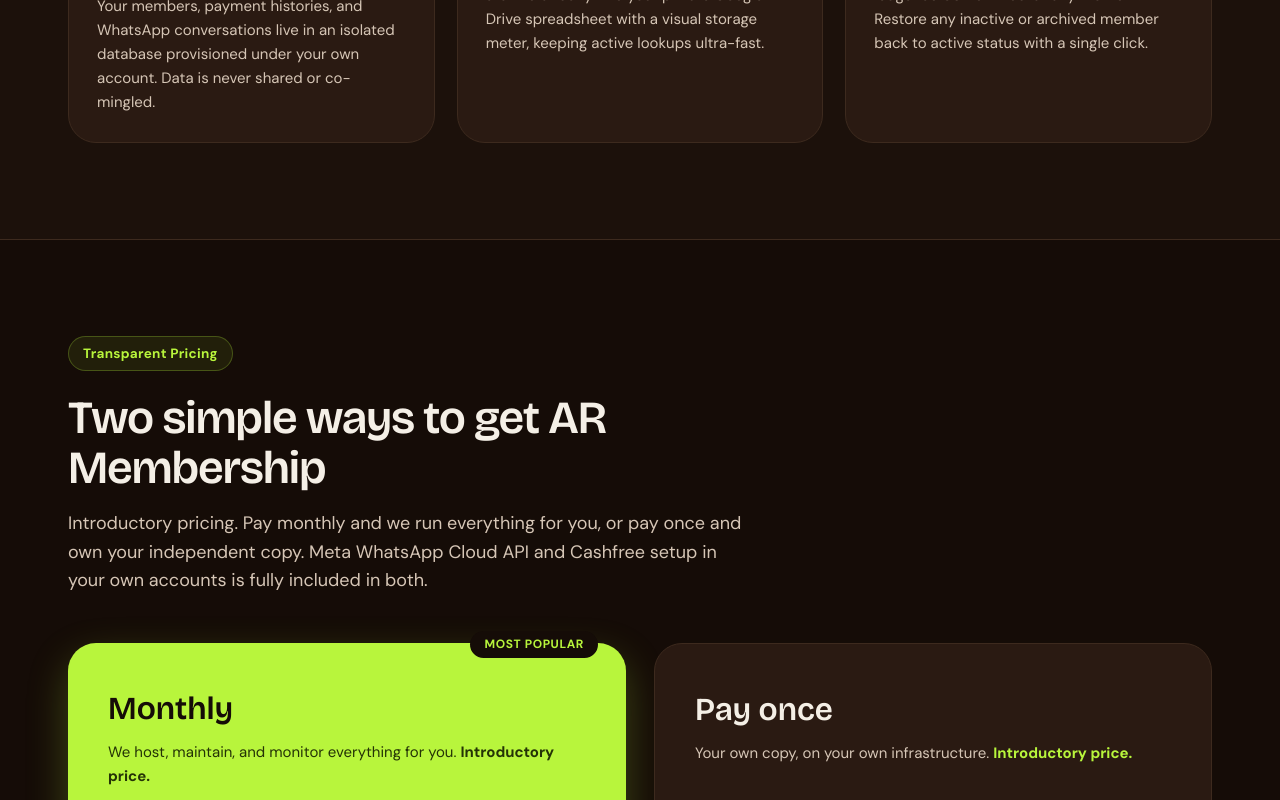
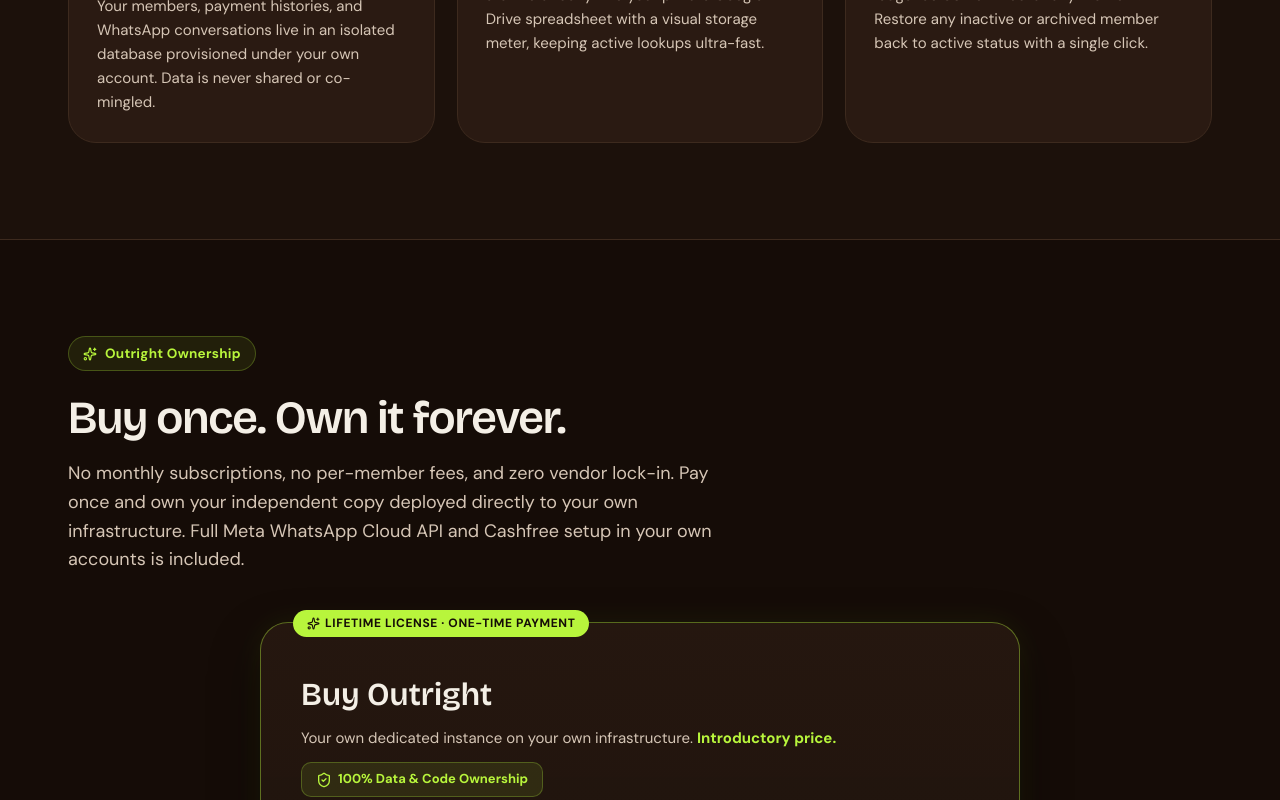
Before and after one commit to adil-rahman-3063/AR-Membership-manager, a Next.js app: page / in a window 1280 px wide. Shown: the part 6826-7626 px from the top of the page. Built offline with nearby package versions, Linux system fonts and the light colour scheme.

Commit message:
feat(pricing): update to outright buying with slashed ₹15,000 to ₹10,599 and ₹500 setup fee

```diff
--- a/src/app/layout.tsx
+++ b/src/app/layout.tsx
@@ -42,20 +42,8 @@ const jsonLd = {
   "offers": [
     {
       "@type": "Offer",
-      "name": "Monthly Plan",
-      "price": "599",
-      "priceCurrency": "INR",
-      "priceSpecification": {
-        "@type": "UnitPriceSpecification",
-        "price": "599",
-        "priceCurrency": "INR",
-        "unitText": "MONTH"
-      }
-    },
-    {
-      "@type": "Offer",
-      "name": "Pay Once Plan",
-      "price": "15000",
+      "name": "Buy Outright Plan",
+      "price": "10599",
       "priceCurrency": "INR"
     }
   ],
--- a/src/components/DemoModal.tsx
+++ b/src/components/DemoModal.tsx
@@ -20,7 +20,7 @@ export default function DemoModal({ isOpen, onClose, selectedPlan }: DemoModalPr
   const handleLaunchWhatsApp = (e: React.FormEvent) => {
     e.preventDefault();
     const query = encodeURIComponent(
-      `Hi AR team! I would like a live demo of AR Membership.\n\nBusiness Name: ${businessName || "My Business"}\nCategory: ${category}\nPhone: ${phone || "Not specified"}\nInterested Plan: ${selectedPlan || "Monthly (₹599/mo)"}`
+      `Hi AR team! I would like a live demo of AR Membership.\n\nBusiness Name: ${businessName || "My Business"}\nCategory: ${category}\nPhone: ${phone || "Not specified"}\nInterested Plan: ${selectedPlan || "Buy Outright (₹10,599 + ₹500 setup)"}`
     );
     window.open(`https://wa.me/919876543210?text=${query}`, "_blank");
     setSubmitted(true);
--- a/src/components/Pricing.tsx
+++ b/src/components/Pricing.tsx
@@ -1,104 +1,258 @@
 "use client";
 
 import React from "react";
-import { Check, MessageCircle, Info } from "lucide-react";
+import { Check, MessageCircle, Info, Sparkles, ShieldCheck } from "lucide-react";
 import { getWhatsAppPlanUrl } from "@/lib/constants";
 
 export default function Pricing() {
+  const features = [
+    "Meta WhatsApp Cloud API set up in your own official business account",
+    "Cashfree payment gateway configured with 0% platform fee on first ₹20L",
+    "Deployed directly to your own Cloudflare account on your email",
+    "Private isolated database & real-time automatic backup to Google Sheets",
+    "Branded WhatsApp message templates with 1-tap instant UPI payment links",
+    "Automated 9:00 AM renewal alerts, overdue reminders & instant receipts",
+    "14 days of dedicated post-launch onboarding, staff training & handover",
+    "Lifetime usage with zero recurring monthly or annual fees to us",
+  ];
+
   return (
     <section className="sec" id="pricing">
       <div className="wrap">
         <div className="sec-header">
           <div className="eyebrow">
-            <span>Transparent Pricing</span>
+            <Sparkles size={14} />
+            <span>Outright Ownership</span>
           </div>
-          <h2 className="h">Two simple ways to get AR Membership</h2>
+          <h2 className="h">Buy once. Own it forever.</h2>
           <p className="sub">
-            Introductory pricing. Pay monthly and we run everything for you, or
-            pay once and own your independent copy. Meta WhatsApp Cloud API and
-            Cashfree setup in your own accounts is fully included in both.
+            No monthly subscriptions, no per-member fees, and zero vendor lock-in.
+            Pay once and own your independent copy deployed directly to your own infrastructure.
+            Full Meta WhatsApp Cloud API and Cashfree setup in your own accounts is included.
           </p>
         </div>
 
-        <div className="split">
-          {/* Plan 1: Monthly (Hot) */}
-          <div className="plan hot">
-            <span className="plan-badge">Most Popular</span>
+        <div style={{ maxWidth: "760px", margin: "24px auto 0" }}>
+          <div
+            className="plan"
+            style={{
+              position: "relative",
+              border: "1px solid rgba(184, 245, 60, 0.4)",
+              boxShadow: "0 20px 50px rgba(0, 0, 0, 0.45), 0 0 30px rgba(184, 245, 60, 0.08)",
+              background: "linear-gradient(180deg, rgba(38, 24, 16, 0.95) 0%, rgba(22, 14, 9, 0.98) 100%)",
+            }}
+          >
+            <div
+              style={{
+                position: "absolute",
+                top: "-13px",
+                left: "32px",
+                background: "var(--lime-accent)",
+                color: "var(--text-dark)",
+                fontSize: "12px",
+                fontWeight: 800,
+                padding: "4px 14px",
+                borderRadius: "999px",
+                textTransform: "uppercase",
+                letterSpacing: "0.05em",
+                display: "inline-flex",
+                alignItems: "center",
+                gap: "5px",
+              }}
+            >
+              <Sparkles size={13} />
+              <span>Lifetime License · One-Time Payment</span>
+            </div>
+
             <div>
-              <h3>Monthly</h3>
-              <p className="plan-sub">
-                We host, maintain, and monitor everything for you.{" "}
-                <b>Introductory price.</b>
+              <div
+                style={{
+                  display: "flex",
+                  justifyContent: "space-between",
+                  alignItems: "flex-start",
+                  flexWrap: "wrap",
+                  gap: "12px",
+                  marginTop: "6px",
+                }}
+              >
+                <div>
+                  <h3 style={{ margin: "0 0 6px" }}>Buy Outright</h3>
+                  <p className="plan-sub">
+                    Your own dedicated instance on your own infrastructure.{" "}
+                    <b style={{ color: "var(--lime-accent)" }}>Introductory price.</b>
+                  </p>
+                </div>
+
+                <div
+                  style={{
+                    background: "rgba(184, 245, 60, 0.1)",
+                    border: "1px solid rgba(184, 245, 60, 0.25)",
+                    padding: "6px 14px",
+                    borderRadius: "10px",
+                    fontSize: "13px",
+                    fontWeight: 700,
+                    color: "var(--lime-accent)",
+                    display: "inline-flex",
+                    alignItems: "center",
+                    gap: "6px",
+                  }}
+                >
+                  <ShieldCheck size={16} />
+                  <span>100% Data & Code Ownership</span>
+                </div>
+              </div>
+
+              <div
+                className="price"
+                style={{
+                  margin: "24px 0 8px",
+                  display: "flex",
+                  alignItems: "baseline",
+                  flexWrap: "wrap",
+                  gap: "10px",
+                }}
+              >
+                <span
+                  style={{
+                    fontSize: "26px",
+                    fontWeight: 600,
+                    color: "var(--text-subtle)",
+                    textDecoration: "line-through",
+                    textDecorationColor: "#ef4444",
+                    textDecorationThickness: "2.5px",
+                  }}
+                >
+                  ₹15,000
+                </span>
+                <span style={{ fontSize: "44px", fontWeight: 800, color: "var(--text-primary)" }}>
+                  ₹10,599
+                </span>
+                <span style={{ fontSize: "16px", fontWeight: 500, color: "var(--text-muted)" }}>
+                  one-time license
+                </span>
+                <span
+                  style={{
+                    fontSize: "12px",
+                    fontWeight: 800,
+                    background: "rgba(184, 245, 60, 0.15)",
+                    color: "var(--lime-accent)",
+                    border: "1px solid rgba(184, 245, 60, 0.3)",
+                    padding: "3px 9px",
+                    borderRadius: "6px",
+                    letterSpacing: "0.03em",
+                    textTransform: "uppercase",
+                  }}
+                >
+                  Save ₹4,401
+                </span>
+              </div>
+
+              <div
+                style={{
+                  display: "inline-flex",
+                  alignItems: "center",
+                  gap: "8px",
+                  background: "rgba(255, 255, 255, 0.04)",
+                  border: "1px solid var(--border-subtle)",
+                  padding: "6px 14px",
+                  borderRadius: "8px",
+                  fontSize: "13.5px",
+                  color: "var(--text-muted)",
+                  margin: "0 0 20px",
+                  flexWrap: "wrap",
+                }}
+              >
+                <span style={{ color: "var(--lime-accent)", fontWeight: 700 }}>
+                  + ₹500 one-time setup fee
+                </span>
+                <span style={{ color: "var(--text-subtle)" }}>•</span>
+                <span>Includes complete Meta WhatsApp Cloud API, Cloudflare & Cashfree deployment</span>
+              </div>
+
+              <p style={{ fontSize: "14px", color: "var(--text-muted)", margin: "0 0 24px" }}>
+                Everything configured, verified, and handed over ready to collect payments.
               </p>
 
-              <div className="price">
-                ₹599 <span>/ month</span>
+              <div
+                style={{
+                  display: "grid",
+                  gridTemplateColumns: "repeat(auto-fit, minmax(280px, 1fr))",
+                  gap: "14px 20px",
+                  margin: "24px 0 32px",
+                  padding: "20px",
+                  background: "rgba(10, 6, 4, 0.4)",
+                  borderRadius: "16px",
+                  border: "1px solid var(--border-subtle)",
+                }}
+              >
+                {features.map((feat, idx) => (
+                  <div
+                    key={idx}
+                    style={{
+                      display: "flex",
+                      alignItems: "flex-start",
+                      gap: "10px",
+                      fontSize: "14.5px",
+                      color: "#e8dccf",
+                      lineHeight: 1.45,
+                    }}
+                  >
+                    <div
+                      style={{
+                        width: "20px",
+                        height: "20px",
+                        borderRadius: "50%",
+                        background: "rgba(184, 245, 60, 0.15)",
+                        color: "var(--lime-accent)",
+                        display: "flex",
+                        alignItems: "center",
+                        justifyContent: "center",
+                        flexShrink: 0,
+                        marginTop: "2px",
+                      }}
+                    >
+                      <Check size={12} strokeWidth={3} />
+                    </div>
+                    <span>{feat}</span>
+                  </div>
+                ))}
               </div>
-
-              <ul>
-                <li>
-                  Meta WhatsApp API & Cashfree set up in your own accounts, included
-                </li>
-                <li>Private database & Google Sheets backup created on your email</li>
-                <li>Managed high-availability cloud hosting & automated monitoring</li>
-                <li>Ready to collect in 2–3 days, zero lock-in, cancel anytime</li>
-                <li>Continuous software updates & priority WhatsApp support</li>
-              </ul>
             </div>
 
-            <a
-              href={getWhatsAppPlanUrl("Monthly Plan ₹599/mo")}
-              target="_blank"
-              rel="noopener noreferrer"
-              className="btn"
-              style={{ width: "100%" }}
-            >
-              <MessageCircle size={16} />
-              <span>Start Monthly Plan</span>
-            </a>
-          </div>
+            <div>
+              <a
+                href={getWhatsAppPlanUrl("Buy Outright Plan ₹10,599 + ₹500 setup")}
+                target="_blank"
+                rel="noopener noreferrer"
+                className="btn lg"
+                style={{ width: "100%", justifyContent: "center" }}
+              >
+                <MessageCircle size={18} />
+                <span>Buy Outright on WhatsApp (₹10,599 + ₹500 setup)</span>
+              </a>
 
-          {/* Plan 2: Pay Once */}
-          <div className="plan">
-            <div>
-              <h3>Pay once</h3>
-              <p className="plan-sub">
-                Your own copy, on your own infrastructure.{" "}
-                <b style={{ color: "var(--lime-accent)" }}>Introductory price.</b>
-              </p>
-
-              <div className="price">
-                ₹15,000 <span>one time</span>
+              <div
+                style={{
+                  display: "flex",
+                  justifyContent: "center",
+                  alignItems: "center",
+                  gap: "18px",
+                  flexWrap: "wrap",
+                  marginTop: "16px",
+                  fontSize: "12.5px",
+                  color: "var(--text-subtle)",
+                }}
+              >
+                <span>✓ Ready to collect in 48–72 hours</span>
+                <span>✓ 14 days dedicated handover support</span>
+                <span>✓ Free member migration assistance</span>
               </div>
-
-              <ul>
-                <li>
-                  Meta WhatsApp API & Cashfree set up in your own accounts, included
-                </li>
-                <li>
-                  Deployed directly to your own Cloudflare account on your email
-                </li>
-                <li>Your own isolated database & Google Sheets real-time backup</li>
-                <li>14 days of dedicated post-launch onboarding & handover support</li>
-                <li>Lifetime usage with zero recurring subscription fees to us</li>
-              </ul>
             </div>
-
-            <a
-              href={getWhatsAppPlanUrl("Pay Once Plan ₹15,000")}
-              target="_blank"
-              rel="noopener noreferrer"
-              className="btn ghost"
-              style={{ width: "100%" }}
-            >
-              <MessageCircle size={16} />
-              <span>Buy Outright (One-Time)</span>
-            </a>
           </div>
         </div>
 
         {/* Transparent Note */}
-        <div className="pricing-note">
+        <div className="pricing-note" style={{ maxWidth: "760px", margin: "24px auto 0" }}>
           <div style={{ display: "flex", gap: "10px", alignItems: "flex-start" }}>
             <Info size={20} color="var(--lime-accent)" style={{ flexShrink: 0, marginTop: "2px" }} />
             <div>
--- a/src/components/RoiCalculator.tsx
+++ b/src/components/RoiCalculator.tsx
@@ -117,9 +117,9 @@ export default function RoiCalculator() {
                 </div>
               </div>
               <div>
-                <div style={{ fontSize: "11px", color: "var(--text-subtle)" }}>AR Cost</div>
+                <div style={{ fontSize: "11px", color: "var(--text-subtle)" }}>AR Monthly Fee</div>
                 <div style={{ fontSize: "18px", fontWeight: 700, color: "var(--lime-accent)" }}>
-                  Only ₹599/mo
+                  ₹0 / mo (Buy once)
                 </div>
               </div>
             </div>
```
